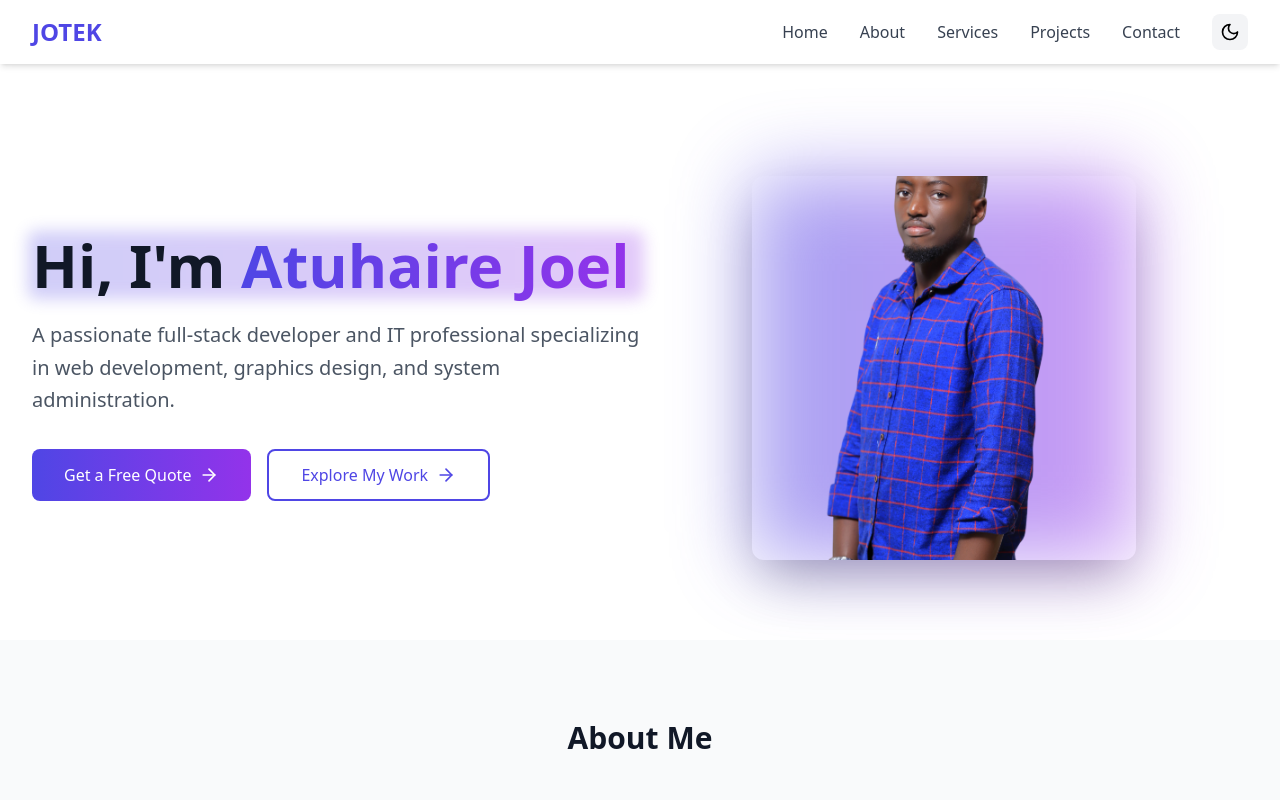
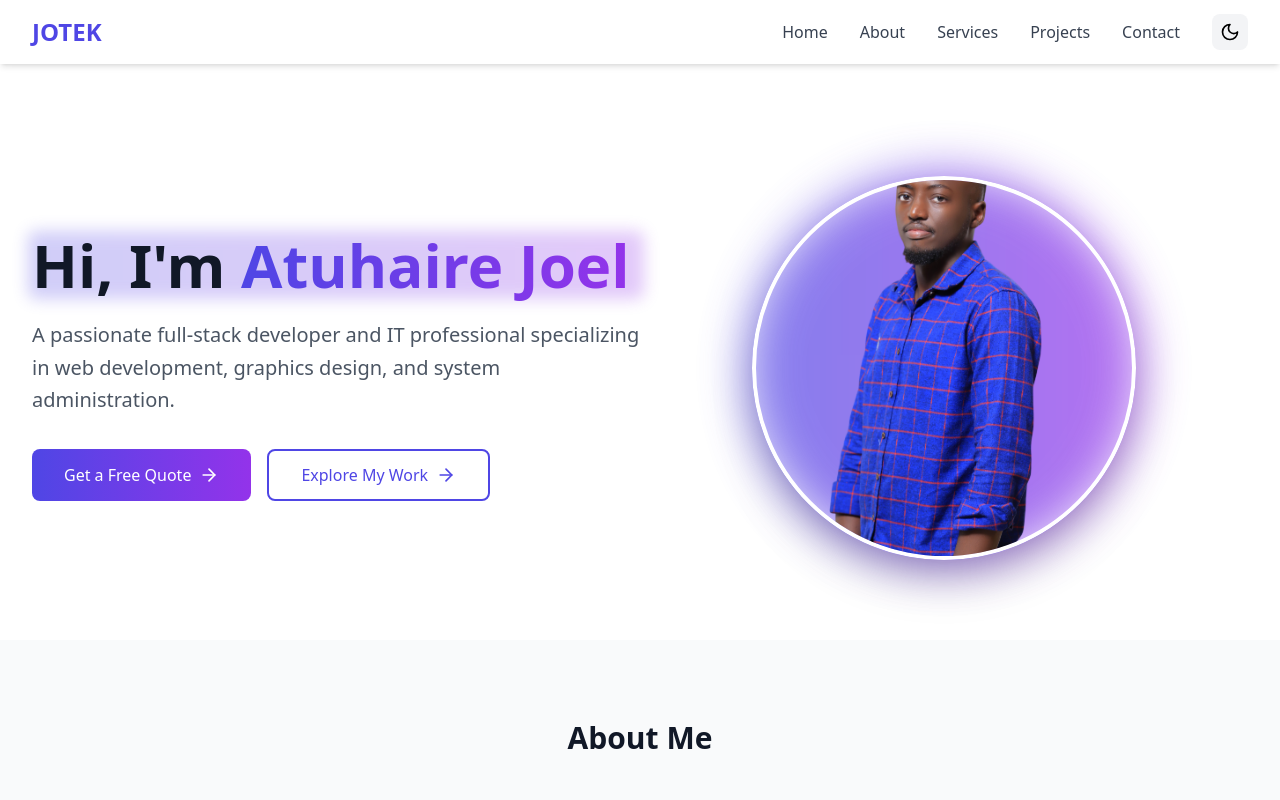
Before and after one commit to JOELATUHAURE/portfolio2, a React (Vite) app: page / in a window 1280 px wide. Shown: the top 800 px of the page. Built offline with nearby package versions, Linux system fonts and the light colour scheme.

Commit message:
Update Hero.tsx

```diff
--- a/src/components/Hero.tsx
+++ b/src/components/Hero.tsx
@@ -1,5 +1,6 @@
 import React from 'react';
 import { ArrowRight } from 'lucide-react';
+import myImage from '../images/portfolio-image.png'; // Import your local image
 
 const Hero = () => {
   const handleGetQuote = () => {
@@ -8,13 +9,9 @@ const Hero = () => {
 
   return (
     <section id="home" className="pt-20 lg:pt-24 relative overflow-hidden">
-      {/* Background Gradient */}
       <div className="absolute inset-0 bg-gradient-to-br from-indigo-50 to-purple-50 dark:from-indigo-950 dark:to-purple-950 -z-10" />
-
       <div className="max-w-7xl mx-auto px-4 sm:px-6 lg:px-8">
         <div className="flex flex-col lg:flex-row items-center justify-between py-20">
-
-          {/* Left Section */}
           <div className="lg:w-1/2 mb-10 lg:mb-0">
             <div className="relative">
               <div className="absolute -inset-1 bg-gradient-to-r from-indigo-600 to-purple-600 rounded-lg blur opacity-20 animate-pulse" />
@@ -44,19 +41,20 @@ const Hero = () => {
             </div>
           </div>
 
-          {/* Right Section - Image with Glowing Effect */}
+          {/* Profile Image with 3D Pop-Out Effect */}
           <div className="lg:w-1/2 flex justify-center">
-            <div className="relative w-64 h-64 lg:w-96 lg:h-96">
+            <div className="relative group">
+              {/* Glowing Background */}
+              <div className="absolute -inset-1 bg-gradient-to-r from-indigo-600 to-purple-600 rounded-full blur-xl opacity-75 group-hover:opacity-100 transition duration-1000 group-hover:duration-200 animate-pulse" />
 
-              {/* Glowing Background Effect */}
-              <div className="absolute inset-0 bg-gradient-to-r from-indigo-600 to-purple-600 rounded-xl blur-2xl opacity-50 animate-pulse"></div>
-
-              {/* Actual Image */}
-              <img
-                src="/portfolio-image.png"
-                alt="Atuhaire Joel"
-                className="relative w-full h-full object-cover rounded-xl shadow-2xl"
-              />
+              {/* Image Wrapper */}
+              <div className="relative w-64 h-64 lg:w-96 lg:h-96 rounded-full overflow-hidden shadow-2xl transition-transform duration-500 transform group-hover:scale-110 group-hover:rotate-2">
+                <img
+                  src={myImage}
+                  alt="Atuhaire Joel"
+                  className="w-full h-full object-cover rounded-full border-4 border-white shadow-lg shadow-indigo-500/50"
+                />
+              </div>
             </div>
           </div>
 
```
